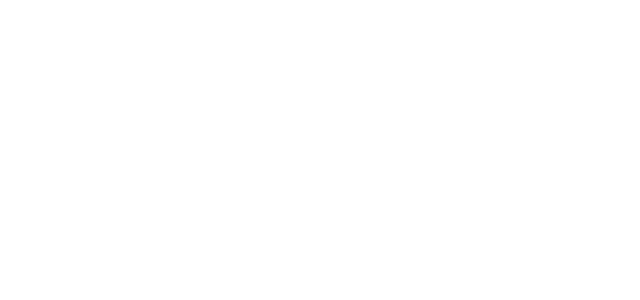
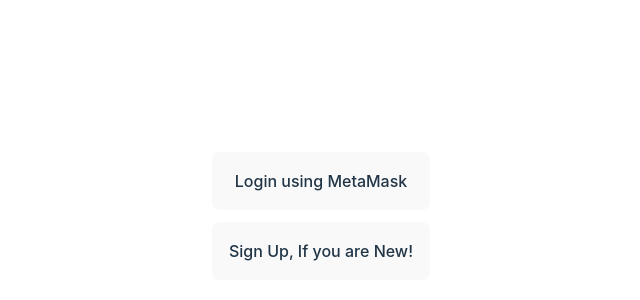
Before and after one commit to deadaf/evault, a React (Vite) app in the folder frontend/: page / in a window 1280 px wide. Shown: the part 184-484 px from the top of the page, without its empty margins (319-959 px from the left). Built offline with nearby package versions, Linux system fonts and the light colour scheme.

Commit message:
feat: setup react-router-dom

```diff
--- a/frontend/package.json
+++ b/frontend/package.json
@@ -11,7 +11,8 @@
   },
   "dependencies": {
     "react": "^18.2.0",
-    "react-dom": "^18.2.0"
+    "react-dom": "^18.2.0",
+    "react-router-dom": "^6.19.0"
   },
   "devDependencies": {
     "@types/react": "^18.2.15",
--- a/frontend/src/App.jsx
+++ b/frontend/src/App.jsx
@@ -1,12 +1,16 @@
 import "./App.css";
+import Home from "./pages/Home";
+import Signup from "./pages/Signup";
+import { BrowserRouter as Router, Routes, Route } from "react-router-dom";
 
 function App() {
   return (
-    <>
-      <div>
-        <h1 className="px-4 text-white">Hello World!</h1>
-      </div>
-    </>
+    <Router>
+      <Routes>
+        <Route path="/" element={<Home />} />
+        <Route path="/signup" element={<Signup />}></Route>
+      </Routes>
+    </Router>
   );
 }
 
--- /dev/null
+++ b/frontend/src/pages/Home.jsx
@@ -0,0 +1,27 @@
+import { useState } from "react";
+
+const Home = () => {
+  const [isMetaMaskConnected, setMetaMaskConnected] = useState(false);
+
+  return (
+    <>
+      {isMetaMaskConnected ? (
+        <div>Connected hai Bro</div>
+      ) : (
+        <div className="flex flex-col gap-3">
+          <button className="p-4">Login using MetaMask</button>
+          <button
+            onClick={() => {
+              setMetaMaskConnected(true);
+            }}
+            className="p-4"
+          >
+            Sign Up, If you are New!
+          </button>
+        </div>
+      )}
+    </>
+  );
+};
+
+export default Home;
--- /dev/null
+++ b/frontend/src/pages/Signup.jsx
@@ -0,0 +1,7 @@
+import React from "react";
+
+const Signup = () => {
+  return <div>Signup</div>;
+};
+
+export default Signup;
```
Also changed, not shown: 1 other file (tests, documents, lock files or other folders).
